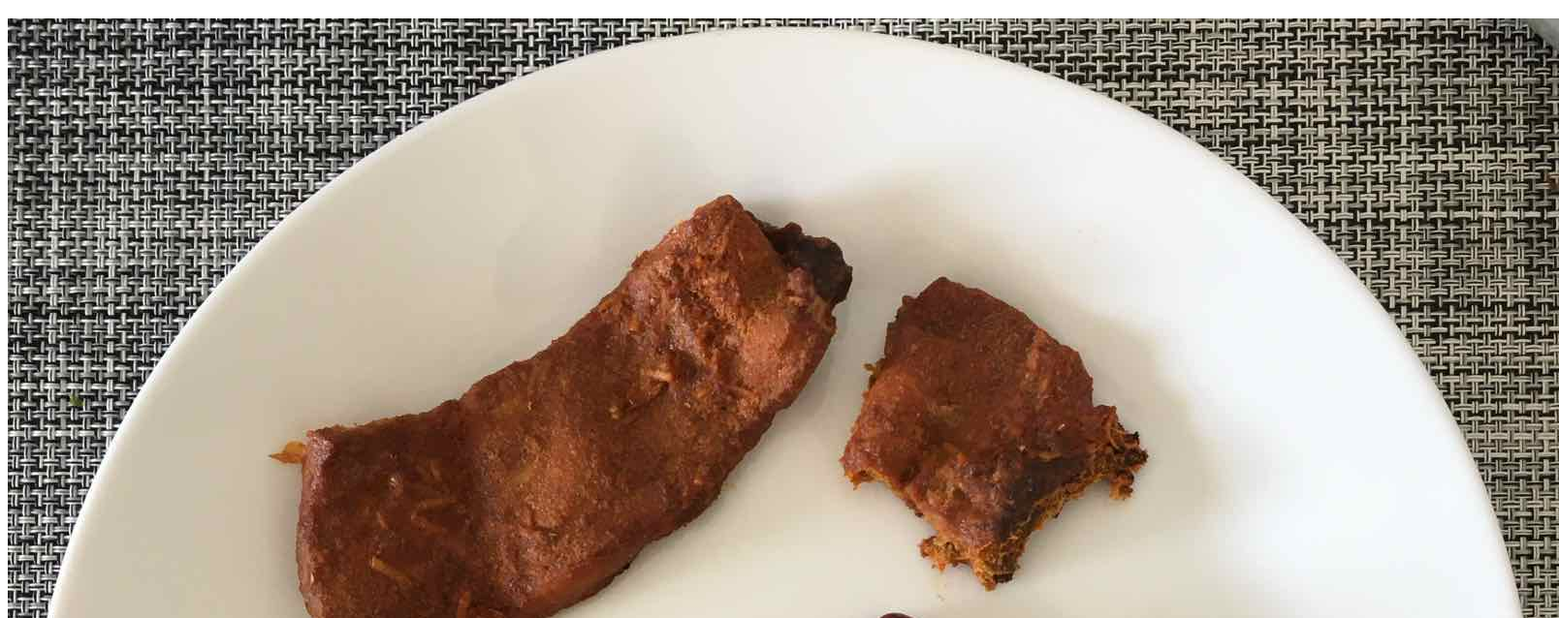
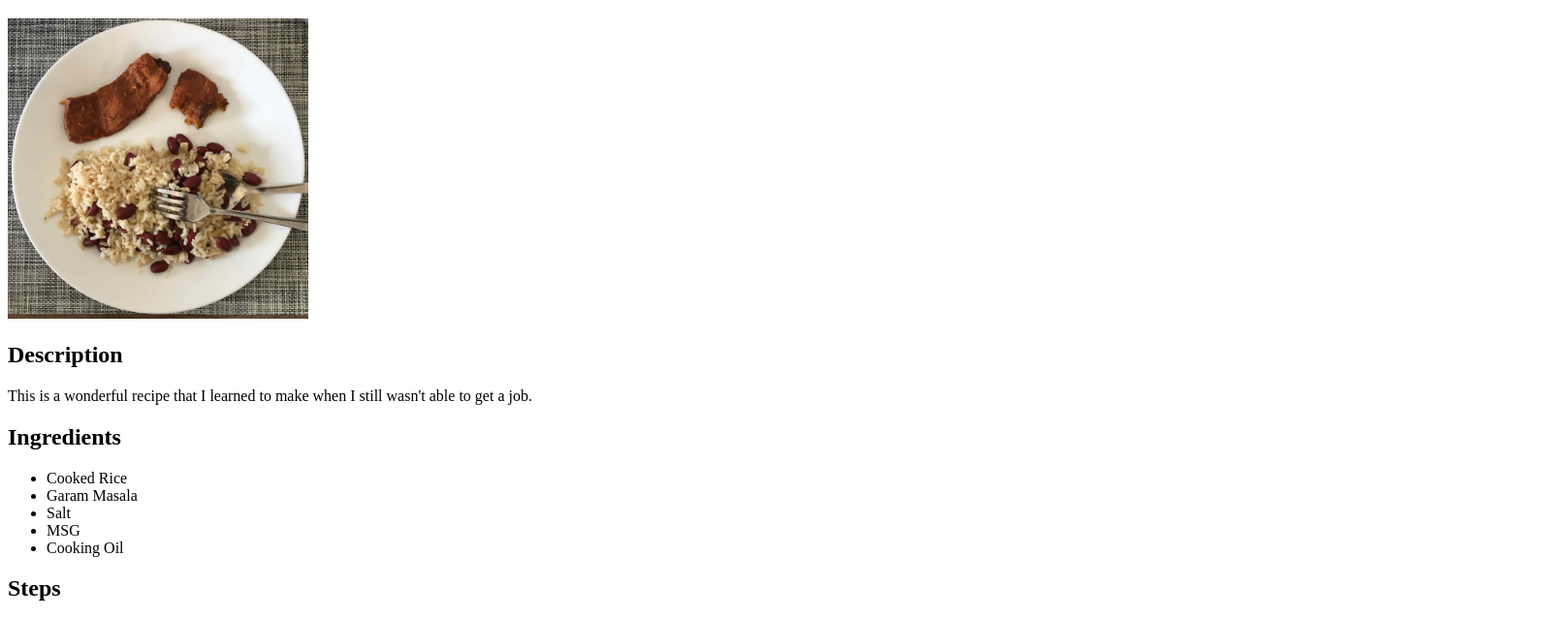
Before and after one commit to Maisstori/odin-recipes, a plain HTML site: page recipes/garam_rice.html in a window 1280 px wide. Shown: the part 61-699 px from the top of the page at 97% size, 1608 px wide, since content can reach past the window. Drawn offline with Linux system fonts and the light colour scheme.

Commit message:
Modify size of garam_rice recipe image
Image was too large, size was changed to 310x310.

```diff
--- a/recipes/garam_rice.html
+++ b/recipes/garam_rice.html
@@ -7,7 +7,7 @@
 
     <body>
         <h1>Garam Rice Recipe</h1>
-        <img src="../images/Garam Rice photo.jpg" alt="A picture of Garam Rice">
+        <img src="../images/Garam Rice photo.jpg" alt="A picture of Garam Rice" height="310" width="310">
         <h2>Description</h2>
         <p>This is a wonderful recipe that I learned to make when
             I still wasn't able to get a job.
```
